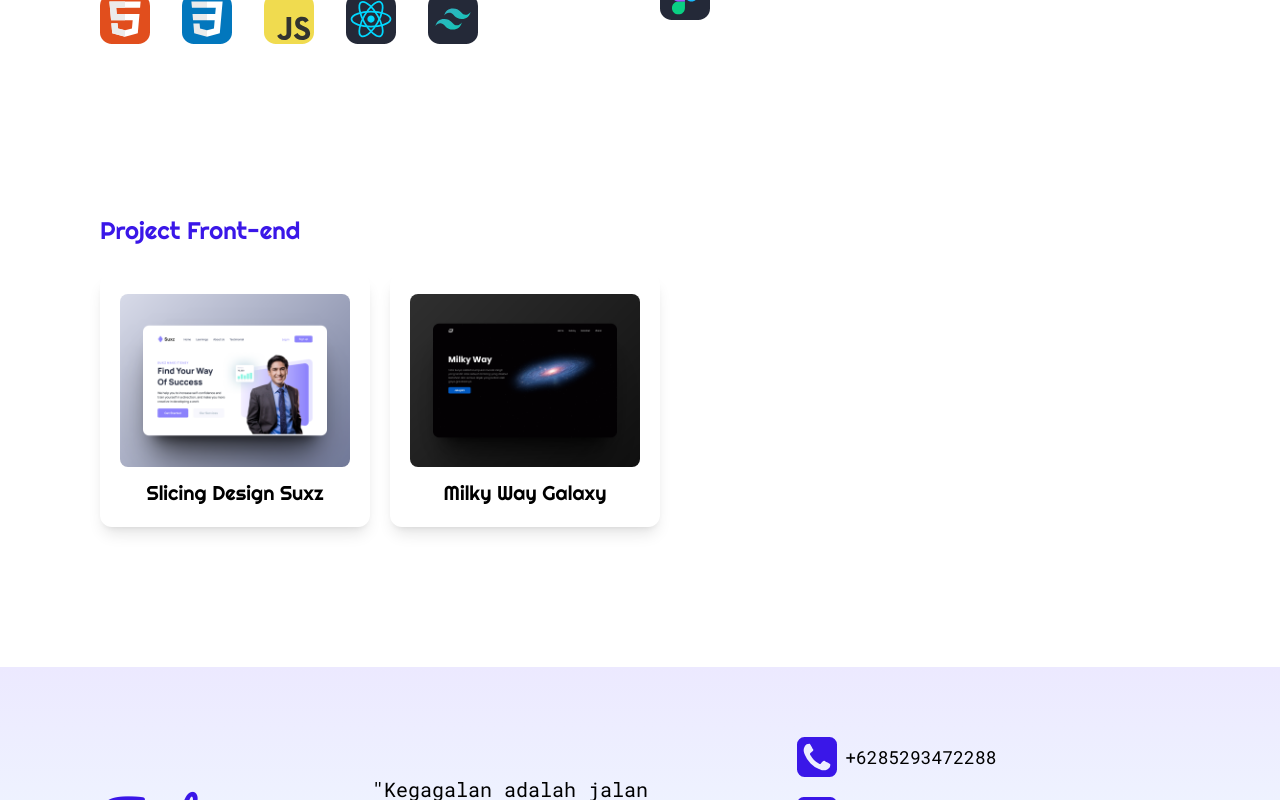
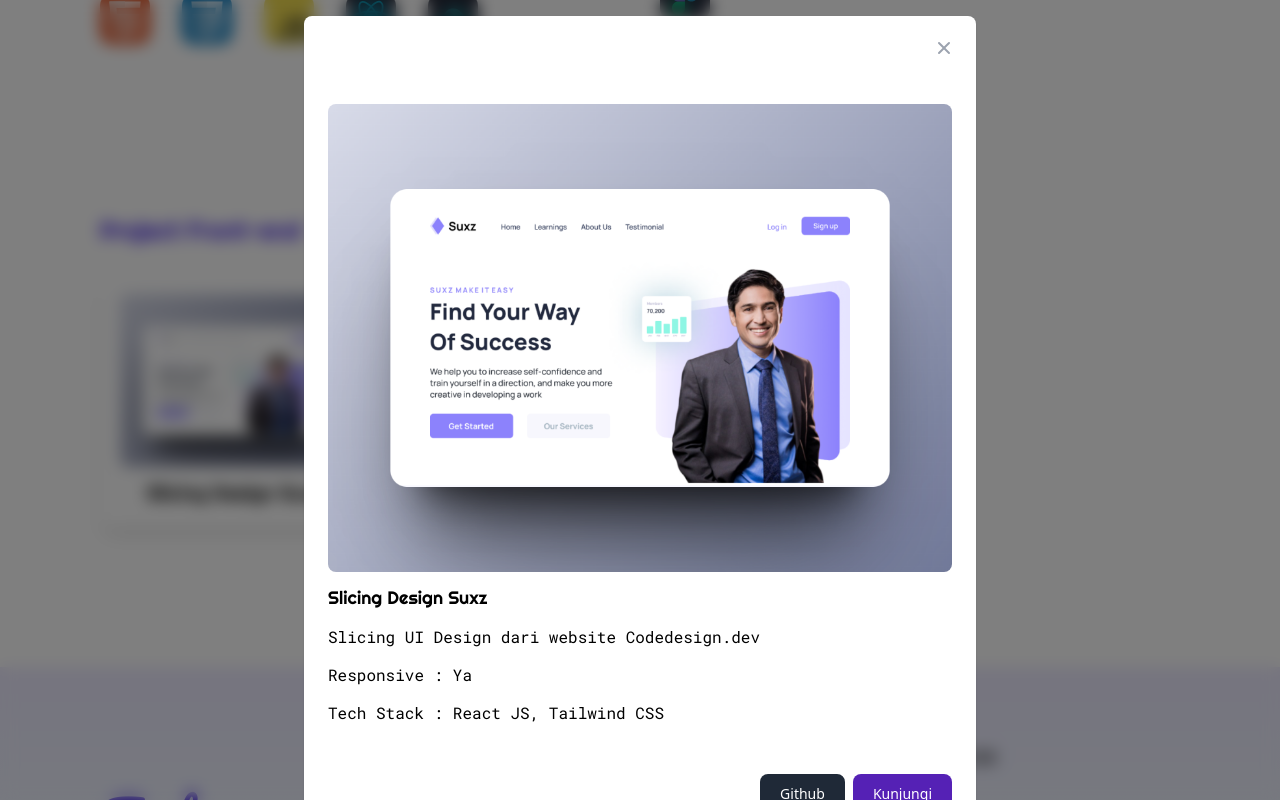
Before and after one commit to FarhanZain/Portfolio, a React (Vite) app: page / in a window 1280 px wide. Both pictures are taken after a click on the button "Slicing Design Suxz". Shown: the part 1624-2424 px from the top of the page. Built offline with nearby package versions, Linux system fonts and the light colour scheme.

Commit message:
ganti bagian modal dari flowbite ke manual

```diff
--- a/index.html
+++ b/index.html
@@ -10,15 +10,10 @@
       href="https://fonts.googleapis.com/css2?family=Pacifico&family=Righteous&family=Roboto+Mono:wght@100;200;300;400;500;600;700&display=swap"
       rel="stylesheet"
     />
-    <link
-      href="https://cdnjs.cloudflare.com/ajax/libs/flowbite/1.6.5/flowbite.min.css"
-      rel="stylesheet"
-    />
     <title>Web Portfolio Farhan</title>
   </head>
   <body>
     <div id="root"></div>
     <script type="module" src="/src/main.jsx"></script>
-    <script src="https://cdnjs.cloudflare.com/ajax/libs/flowbite/1.6.5/flowbite.min.js"></script>
   </body>
 </html>
--- a/src/component/CardProject.jsx
+++ b/src/component/CardProject.jsx
@@ -1,9 +1,15 @@
+import { useState } from "react";
+import Modal from "./Modal";
+
 export default function CardProject(props) {
+  const [open, setOpen] = useState(false);
+
   return (
     <>
       <button
-        data-modal-target={props.modalID}
-        data-modal-toggle={props.modalID}
+        // data-modal-target={props.modalID}
+        // data-modal-toggle={props.modalID}
+        onClick={() => setOpen(true)}
         className="p-5 rounded-xl shadow-lg w-[270px] cursor-pointer"
       >
         <img
@@ -16,6 +22,43 @@ export default function CardProject(props) {
           {props.Judul}
         </h1>
       </button>
+
+      <Modal open={open} onClose={() => setOpen(false)}>
+        {/* <!-- Modal body --> */}
+        <div className="p-6 space-y-3">
+          <img className="w-full rounded-lg" src={props.gambar} alt="" />
+          <h1 className="text-lg font-righteous font-medium">{props.Judul}</h1>
+          <p className="text-base font-robotomono leading-relaxed text-black ">
+            {props.deskripsi}
+          </p>
+          <p className="text-base font-robotomono leading-relaxed text-black ">
+            {props.responsive}
+          </p>
+          <p className="text-base font-robotomono leading-relaxed text-black ">
+            {props.tech}
+          </p>
+        </div>
+
+        {/* <!-- Modal footer --> */}
+        <div className="flex items-center justify-end p-6 space-x-2 rounded-b">
+          <a
+            href={props.github}
+            target="_blank"
+            type="button"
+            className="text-white bg-gray-800 hover:bg-gray-900 font-medium rounded-lg text-sm px-5 py-2.5 text-center"
+          >
+            Github
+          </a>
+          <a
+            href={props.web}
+            target="_blank"
+            type="button"
+            className="text-white bg-purple-800 hover:bg-purple-900  rounded-lg text-sm font-medium px-5 py-2.5"
+          >
+            Kunjungi
+          </a>
+        </div>
+      </Modal>
     </>
   );
 }
--- a/src/component/Modal.jsx
+++ b/src/component/Modal.jsx
@@ -1,22 +1,27 @@
-export default function Modal(props) {
+export default function Modal({ open, onClose, children }) {
   return (
     <>
       {/* <!-- Main modal --> */}
       <div
-        id={props.modalID}
-        tabIndex="-1"
-        aria-hidden="true"
-        className="fixed top-0 left-0 right-0 z-50 hidden w-full p-4 overflow-x-hidden overflow-y-auto md:inset-0 h-[calc(100%-1rem)] max-h-full"
+        // id={props.modalID}
+        onClick={onClose}
+        className={`fixed inset-0 flex justify-center items-center z-50 bg-black bg-opacity-50 backdrop-blur w-full p-4 overflow-x-hidden overflow-y-auto h-full ${
+          open ? "visible" : "invisible"
+        } `}
       >
-        <div className="relative w-full max-w-2xl max-h-full">
+        <div
+          onClick={(e) => e.stopPropagation()}
+          className="relative w-full max-w-2xl max-h-full"
+        >
           {/* <!-- Modal content --> */}
           <div className="relative bg-white rounded-lg shadow">
             {/* <!-- Modal header --> */}
             <div className="flex items-start justify-between p-4 rounded-t ">
               <button
+                onClick={onClose}
                 type="button"
-                className="text-gray-400 bg-transparent hover:bg-gray-200 hover:text-gray-900 rounded-lg text-sm p-1.5 ml-auto inline-flex items-center dark:hover:bg-gray-600 dark:hover:text-white"
-                data-modal-hide={props.modalID}
+                className="text-gray-400 bg-transparent hover:bg-gray-200 hover:text-gray-900 rounded-lg text-sm p-1.5 ml-auto inline-flex items-center "
+                // data-modal-hide={props.modalID}
               >
                 <svg
                   aria-hidden="true"
@@ -34,8 +39,9 @@ export default function Modal(props) {
                 <span className="sr-only">Close modal</span>
               </button>
             </div>
+
             {/* <!-- Modal body --> */}
-            <div className="p-6 space-y-3">
+            {/* <div className="p-6 space-y-3">
               <img className="w-full rounded-lg" src={props.gambar} alt="" />
               <h1 className="text-lg font-righteous font-medium">
                 {props.judul}
@@ -49,9 +55,10 @@ export default function Modal(props) {
               <p className="text-base font-robotomono leading-relaxed text-black ">
                 {props.tech}
               </p>
-            </div>
+            </div> */}
+
             {/* <!-- Modal footer --> */}
-            <div className="flex items-center justify-end p-6 space-x-2 rounded-b">
+            {/* <div className="flex items-center justify-end p-6 space-x-2 rounded-b">
               <a
                 href={props.github}
                 target="_blank"
@@ -68,7 +75,9 @@ export default function Modal(props) {
               >
                 Kunjungi
               </a>
-            </div>
+            </div> */}
+
+            {children}
           </div>
         </div>
       </div>
--- a/src/pages/LandingPage.jsx
+++ b/src/pages/LandingPage.jsx
@@ -10,21 +10,12 @@ export default function LandingPage() {
     <CardProject
       key={cardFe.id}
       gambar={cardFe.gambar}
-      modalID={cardFe.id}
       Judul={cardFe.judul}
-    />
-  ));
-  const modalFe = Data.map((modalFe) => (
-    <Modal
-      key={modalFe.id}
-      modalID={modalFe.id}
-      gambar={modalFe.gambar}
-      judul={modalFe.judul}
-      deskripsi={modalFe.deskripsi}
-      responsive={modalFe.responsive}
-      tech={modalFe.tech}
-      github={modalFe.github}
-      web={modalFe.web}
+      deskripsi={cardFe.deskripsi}
+      responsive={cardFe.responsive}
+      tech={cardFe.tech}
+      github={cardFe.github}
+      web={cardFe.web}
     />
   ));
   return (
@@ -361,7 +352,6 @@ export default function LandingPage() {
         </h1>
         <div className="flex flex-wrap gap-5 justify-center items-start mt-7 md:flex-row md:justify-start">
           {cardFe}
-          {modalFe}
         </div>
       </section>
 
```
